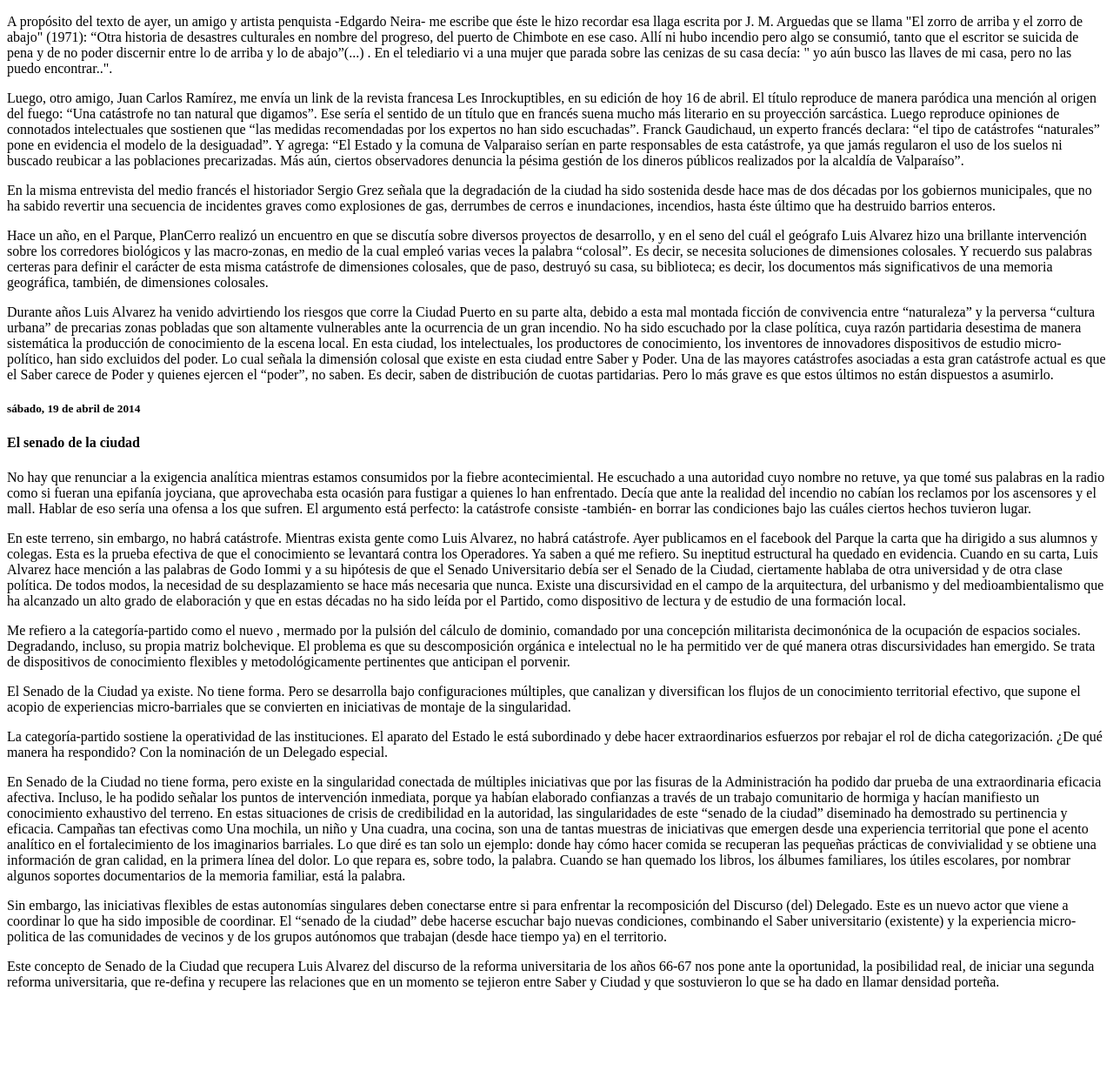
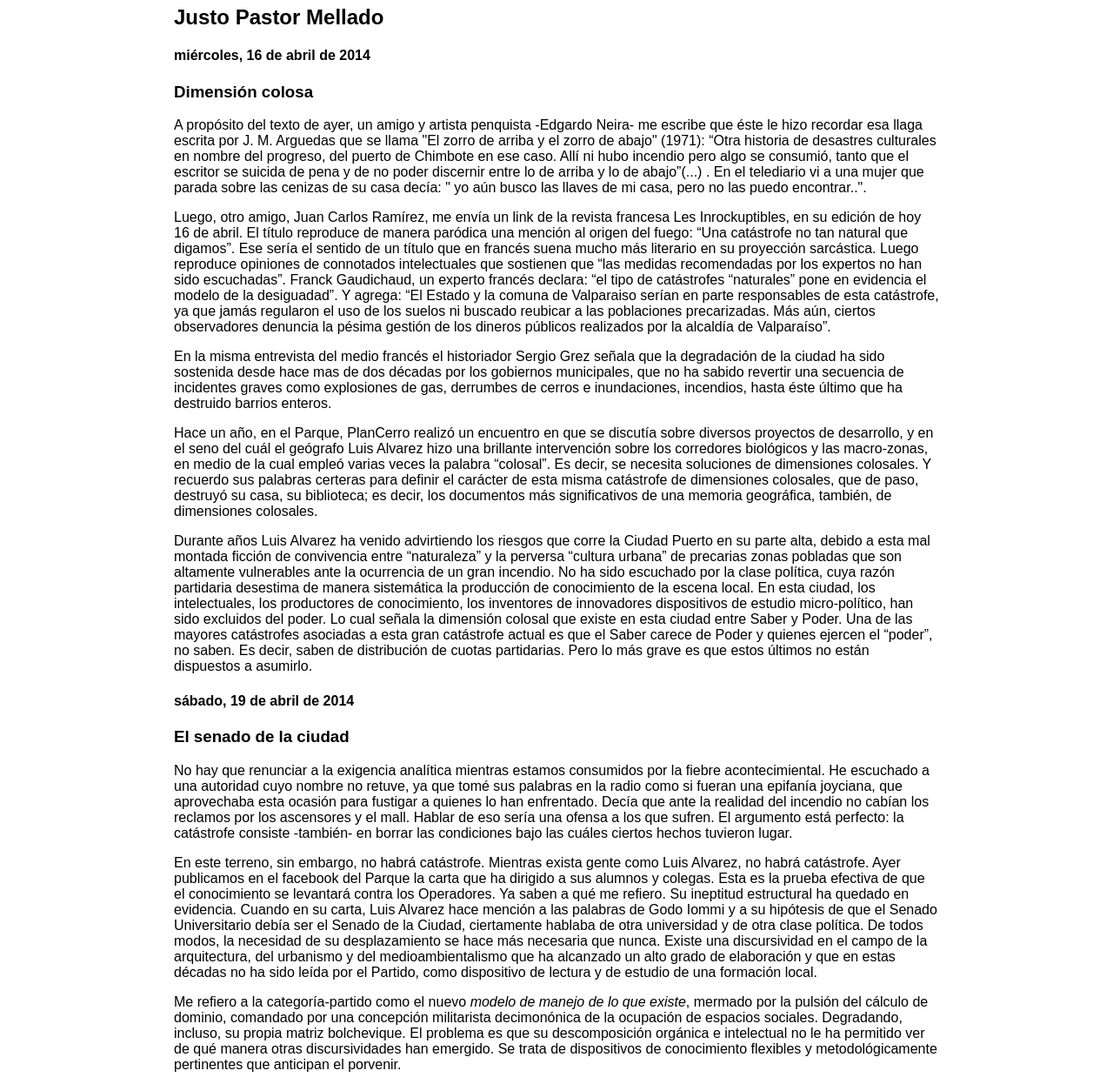
Before and after one commit to cindysanhueza/mapa-geo-valpo, a plain HTML site: page index.html in a window 1280 px wide. Shown: the part 644-1890 px from the top of the page at 87% size. Before the commit the page ends 1798 px from the top, so only its background shows below. Drawn offline with Linux system fonts and the light colour scheme.

Commit message:
cambio
tamaño

```diff
--- a/cascada.css
+++ b/cascada.css
@@ -1,7 +1,9 @@
 
 
 body{
-family-font:arial;
+font-family:sans-serif;
+margin:100px 200px 300px 200px
+
 
 }
 
@@ -23,6 +25,6 @@ h5{
 
 }
 
-span{
+span.destacado{
 	font-style: italic;
 }
--- a/index.html
+++ b/index.html
@@ -8,19 +8,19 @@
 
 	<body>
 
-			<h2> Exposición de Luis Álvarez en Tolerancia C°</h2>
-			<h3>consecuencias de la expanzión portuaria en la macro zona de Valparaiso</h3>
+			<h1> Exposición de Luis Álvarez en Tolerancia C°</h1>
+			<h2>consecuencias de la expanzión portuaria en la macro zona de Valparaiso</h2>
 
 			<iframe width="640" height="360" src="//www.youtube.com/embed/3sfCsuCzlcc?feature=player_detailpage" frameborder="0" allowfullscreen></iframe>
 
 
-			<h2>Amenaza colosal</h2>
+			<h1>Amenaza colosal</h1>
 
-				<h3>Justo Pastor Mellado</h3>
+				<h2>Justo Pastor Mellado</h2>
 
-				<h5>miércoles, 16 de abril de 2014</h5>
+				<h4>miércoles, 16 de abril de 2014</h4>
 
-				<h4>Dimensión colosa</h4>
+				<h3>Dimensión colosa</h3>
 
 			<p>A propósito del texto de ayer, un amigo y artista penquista -Edgardo Neira- me escribe que éste le hizo recordar esa llaga escrita por J. M. Arguedas que se llama "El zorro de arriba y el zorro de abajo" (1971): “Otra historia de desastres culturales en nombre del progreso, del puerto de Chimbote en ese caso. Allí ni hubo incendio pero algo se consumió, tanto que el escritor se suicida de pena y de no poder discernir entre lo de arriba y lo de abajo”(...) . En el telediario vi a una mujer que parada sobre las cenizas de su casa decía: " yo aún busco las llaves de mi casa, pero no las puedo encontrar..".</p>
 
@@ -36,15 +36,17 @@
 
 
 
-				<h5>sábado, 19 de abril de 2014</h5>
+				<h4>sábado, 19 de abril de 2014</h4>
 
-				<h4>El senado de la ciudad </h4>
+				<h3>El senado de la ciudad </h3>
 
 				<p>No hay que renunciar a la exigencia analítica mientras estamos consumidos por la fiebre acontecimiental. He escuchado a una autoridad cuyo nombre no retuve, ya que tomé sus palabras en la radio como si fueran una epifanía joyciana, que aprovechaba esta ocasión para fustigar a quienes lo han enfrentado. Decía que ante la realidad del incendio no cabían los reclamos por los ascensores y el mall. Hablar de eso sería una ofensa a los que sufren. El argumento está perfecto: la catástrofe consiste -también- en borrar las condiciones bajo las cuáles ciertos hechos tuvieron lugar.</p>
 
 				<p>En este terreno, sin embargo, no habrá catástrofe. Mientras exista gente como Luis Alvarez, no habrá catástrofe. Ayer publicamos en el facebook del Parque la carta que ha dirigido a sus alumnos y colegas. Esta es la prueba efectiva de que el conocimiento se levantará contra los Operadores. Ya saben a qué me refiero. Su ineptitud estructural ha quedado en evidencia. Cuando en su carta, Luis Alvarez hace mención a las palabras de Godo Iommi y a su hipótesis de que el Senado Universitario debía ser el Senado de la Ciudad, ciertamente hablaba de otra universidad y de otra clase política. De todos modos, la necesidad de su desplazamiento se hace más necesaria que nunca. Existe una discursividad en el campo de la arquitectura, del urbanismo y del medioambientalismo que ha alcanzado un alto grado de elaboración y que en estas décadas no ha sido leída por el Partido, como dispositivo de lectura y de estudio de una formación local. </p>
 
-				<p>Me refiero a la categoría-partido como el nuevo <span modelo de manejo de lo que existe></span>, mermado por la pulsión del cálculo de dominio, comandado por una concepción militarista decimonónica de la ocupación de espacios sociales. Degradando, incluso, su propia matriz bolchevique. El problema es que su descomposición orgánica e intelectual no le ha permitido ver de qué manera otras discursividades han emergido. Se trata de dispositivos de conocimiento flexibles y metodológicamente pertinentes que anticipan el porvenir. </p>
+
+
+				<p>Me refiero a la categoría-partido como el nuevo <span class="destacado"> modelo de manejo de lo que existe</span>, mermado por la pulsión del cálculo de dominio, comandado por una concepción militarista decimonónica de la ocupación de espacios sociales. Degradando, incluso, su propia matriz bolchevique. El problema es que su descomposición orgánica e intelectual no le ha permitido ver de qué manera otras discursividades han emergido. Se trata de dispositivos de conocimiento flexibles y metodológicamente pertinentes que anticipan el porvenir. </p>
 
 				<p>El Senado de la Ciudad ya existe. No tiene forma. Pero se desarrolla bajo configuraciones múltiples, que canalizan y diversifican los flujos de un conocimiento territorial efectivo, que supone el acopio de experiencias micro-barriales que se convierten en iniciativas de montaje de la singularidad.</p>
 
```
Also changed, not shown: imagenes/IMG_0377.JPG (added), imagenes/IMG_9886.JPG (added).
